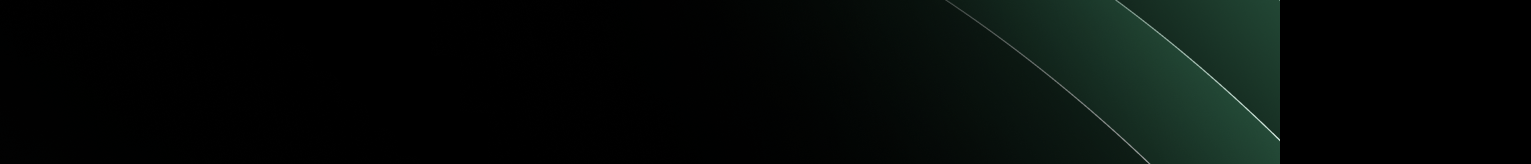
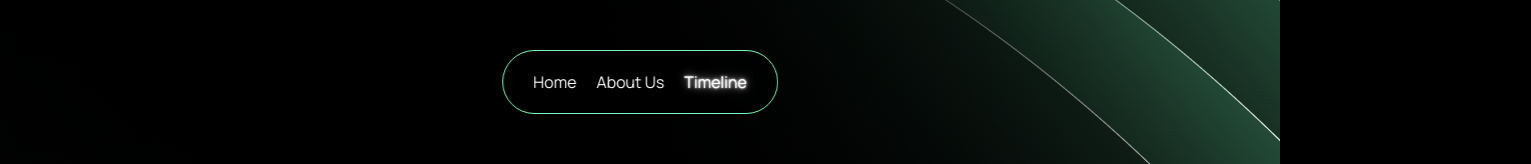
Before and after one commit to jay-goyal/blockchain-build-week, a React (Vite) app: page / in a window 1280 px wide. Shown: the top 164 px of the page, 1531 px wide, since content can reach past the window. Built offline with nearby package versions, Linux system fonts and the light colour scheme.

Commit message:
Navbar draft

```diff
--- a/src/App.jsx
+++ b/src/App.jsx
@@ -1,15 +1,51 @@
 import React from "react";
 import "./index.css";
-/* import Timeline from "./Components/Timeline"; */
+import Timeline from "./Components/Timeline";
 import Lander from "./Components/Lander";
-/* import AboutUs from "./Components/AboutUs"; */
+import Nav from "./Components/Nav";
+import AboutUs from "./Components/AboutUs";
+import { useInView } from "react-intersection-observer";
+import { useEffect } from "react";
+import { useState } from "react";
 
 function App() {
+  const opts = { threshold: 0.6 };
+  const elems = { Home: "Lander", "About Us": "AboutUs", Timeline: "Timeline" };
+  const [landerRef, landerInView, landerEntry] = useInView(opts);
+  const [aboutRef, aboutInView, aboutEntry] = useInView(opts);
+  const [timelineRef, timelineInView, timelineEntry] = useInView(opts);
+  const [elemShow, setElemShow] = useState(0);
+  useEffect(() => {
+    let active = 0;
+    if (landerEntry?.isIntersecting) {
+      active = 0;
+    }
+    if (aboutEntry?.isIntersecting) {
+      active = 1;
+    }
+    if (timelineEntry?.isIntersecting) {
+      active = 2;
+    }
+    if (elemShow != active) {
+      setElemShow(active);
+    }
+  }, [
+    landerEntry?.isIntersecting,
+    aboutEntry?.isIntersecting,
+    timelineEntry?.isIntersecting,
+  ]);
   return (
     <div className="App">
-      <Lander />
-      {/* <AboutUs /> */}
-      {/* <Timeline /> */}
+      <Nav active={elemShow} elems={elems} />
+      <section id="Lander" ref={landerRef}>
+        <Lander />
+      </section>
+      <section id="AboutUs" ref={aboutRef}>
+        <AboutUs />
+      </section>
+      <section id="Timeline" ref={timelineRef}>
+        <Timeline />
+      </section>
     </div>
   );
 }
--- /dev/null
+++ b/src/CSS/Nav.css
@@ -0,0 +1,26 @@
+.NavCont {
+    position: fixed;
+    top: 50px;
+    left: 50%;
+    padding: 20px;
+    border: var(--green) solid 1px;
+    border-radius: 40px;
+    transform: translateX(-50%);
+    display: flex;
+    flex-direction: row;
+    z-index: 100;
+    background: rgba(0, 0, 0, 0.5);
+    backdrop-filter: blur(9px);
+    color: white;
+}
+
+.NavItem {
+    font-family: Manrope;
+    margin: 0 10px;
+    background: none;
+    cursor: pointer;
+}
+
+.NavActive {
+    text-shadow: var(--white) 0 0 1px, var(--white) 0 0 3px, var(--white) 0 0 10px;
+}
--- /dev/null
+++ b/src/Components/Nav.jsx
@@ -0,0 +1,21 @@
+import React from "react";
+import "../CSS/Nav.css";
+
+export default function Nav({ active, elems }) {
+  return (
+    <div className="NavCont">
+      {Object.keys(elems).map((key, idx) => {
+        const href = `#${elems[key]}`;
+        return (
+          <a
+            href={href}
+            className={`NavItem ${idx === active ? "NavActive" : ""}`}
+            key={idx}
+          >
+            {key}
+          </a>
+        );
+      })}
+    </div>
+  );
+}
--- a/src/index.css
+++ b/src/index.css
@@ -1,4 +1,8 @@
 @import url("https://fonts.googleapis.com/css2?family=Inter:wght@500&family=Manrope:wght@400;500;600&display=swap");
+html {
+    scroll-behavior: smooth;
+}
+
 * {
   --blue: #238cdb;
   --green: #79f9ba;
```
